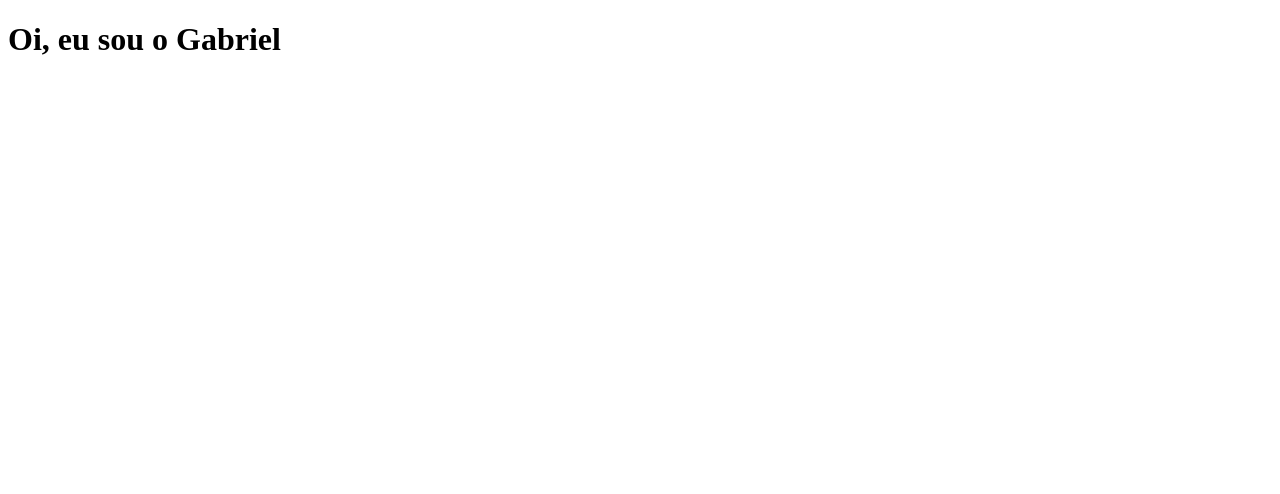
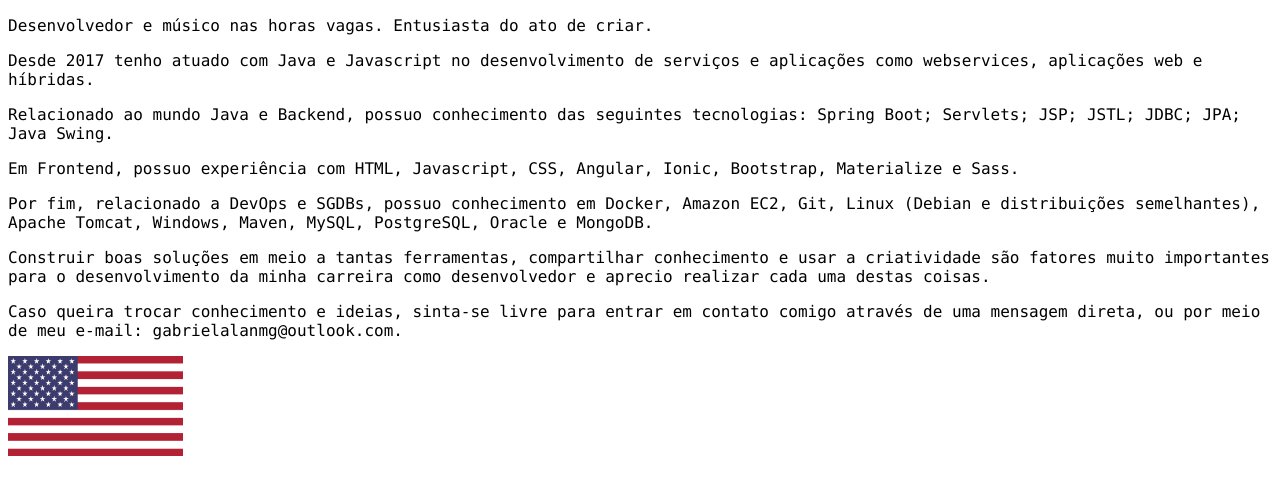
Before and after one commit to alansep/gabrielalan-dev, an Angular app: page / in a window 1280 px wide. Shown: the top 494 px of the page. Built offline with nearby package versions, Linux system fonts and the light colour scheme.

Commit message:
Texts have been added

```diff
--- a/src/app/app.component.html
+++ b/src/app/app.component.html
@@ -1 +1,68 @@
-<h1>Oi, eu sou o Gabriel</h1>
+<div class="portuguese" *ngIf="shouldShowInPortuguese">
+
+  <p class="developer-font">
+    Desenvolvedor e músico nas horas vagas. Entusiasta do ato de criar.
+  </p>
+
+  <p class="developer-font">
+    Desde 2017 tenho atuado com Java e Javascript no desenvolvimento de serviços e aplicações como webservices,
+    aplicações web e híbridas.
+  </p>
+
+  <p class="developer-font">
+    Relacionado ao mundo Java e Backend, possuo conhecimento das seguintes tecnologias: Spring Boot; Servlets; JSP;
+    JSTL; JDBC; JPA; Java Swing.
+
+  <p class="developer-font">
+    Em Frontend, possuo experiência com HTML, Javascript, CSS, Angular, Ionic, Bootstrap, Materialize e Sass.
+  </p>
+
+  <p class="developer-font">
+    Por fim, relacionado a DevOps e SGDBs, possuo conhecimento em Docker, Amazon EC2, Git, Linux (Debian e distribuições
+    semelhantes), Apache Tomcat, Windows, Maven, MySQL, PostgreSQL, Oracle e MongoDB.
+  </p>
+
+  <p class="developer-font">
+    Construir boas soluções em meio a tantas ferramentas, compartilhar conhecimento e usar a criatividade são fatores
+    muito importantes para o desenvolvimento da minha carreira como desenvolvedor e aprecio realizar cada uma destas
+    coisas.
+  </p>
+
+  <p class="developer-font">
+    Caso queira trocar conhecimento e ideias, sinta-se livre para entrar em contato comigo através de uma mensagem
+    direta, ou por meio de meu e-mail: gabrielalanmg@outlook.com.
+  </p>
+</div>
+
+<div class="portuguese" *ngIf="!shouldShowInPortuguese">
+
+  <p class="developer-font">
+    Developer and musician in my spare time. Enthusiast of creating.
+  </p>
+
+  <p class="developer-font">
+    I have been working with Java and Javascript since 2017, on the development of services and applications such as web services, hybrid, and web applications.
+  </p>
+
+  <p class="developer-font">
+    Related to the Java and Backend world, I know the following technologies: Spring Boot; Servlet; JSP; JSTL; JDBC; JPA; Java Swing.
+
+  <p class="developer-font">
+    On Frontend Development, I have experience with HTML, Javascript, CSS, Angular, Ionic, Bootstrap, Materialize, and Sass.
+  </p>
+
+  <p class="developer-font">
+    Finally, related to DevOps and DBMS, I know Docker, Amazon EC2, Git, Linux (Debian and similar distributions), Apache Tomcat, Windows, Maven, MySQL, PostgreSQL, Oracle and MongoDB.
+  </p>
+
+  <p class="developer-font">
+    Building good solutions, sharing knowledge, and using creativity are very important factors for the development of my career as a developer and I enjoy doing each of these things.
+  </p>
+
+  <p class="developer-font">
+    If you want to exchange knowledge and ideas, feel free to contact me through a direct message, or through my email: gabrielalanmg@gmail.com.
+  </p>
+</div>
+
+<img src="../assets/brazil-flag.png" width="175px" height="100px" (click)="shouldShowInPortuguese = true" *ngIf="!shouldShowInPortuguese">
+<img src="../assets/us-flag.png" width="175px" height="100px" (click)="shouldShowInPortuguese = false"  *ngIf="shouldShowInPortuguese">
--- a/src/app/app.component.ts
+++ b/src/app/app.component.ts
@@ -7,4 +7,7 @@ import { Component } from '@angular/core';
 })
 export class AppComponent {
   title = 'gabrielalan-dev';
+
+  public shouldShowInPortuguese: boolean = true;
+
 }
--- a/src/styles.scss
+++ b/src/styles.scss
@@ -1 +1,5 @@
 /* You can add global styles to this file, and also import other style files */
+
+.developer-font {
+    font-family: consolas;
+}
```
Also changed, not shown: src/assets/brazil-flag.png (added), src/assets/us-flag.png (added).
